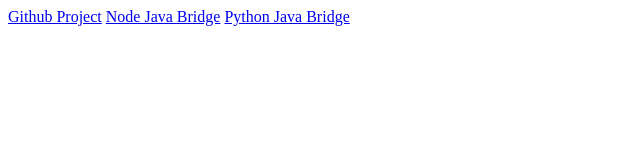
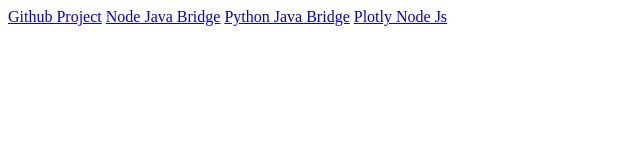
Before and after one commit to rishavb123/NeuralNetwork, a website: page links.html in a window 1280 px wide. Shown: the whole page, without its empty margins (0-640 px from the left). Drawn offline with Linux system fonts and the light colour scheme.

Commit message:
updated links

```diff
--- a/links.html
+++ b/links.html
@@ -12,6 +12,7 @@
     <a href="https://github.com/rishavb123/NeuralNetwork">Github Project</a>
     <a href="https://github.com/joeferner/node-java">Node Java Bridge</a>
     <a href="https://www.py4j.org/index.html">Python Java Bridge</a>
+    <a href="https://plot.ly/nodejs/line-and-scatter/">Plotly Node Js</a>
 </body>
 
 </html>
```
